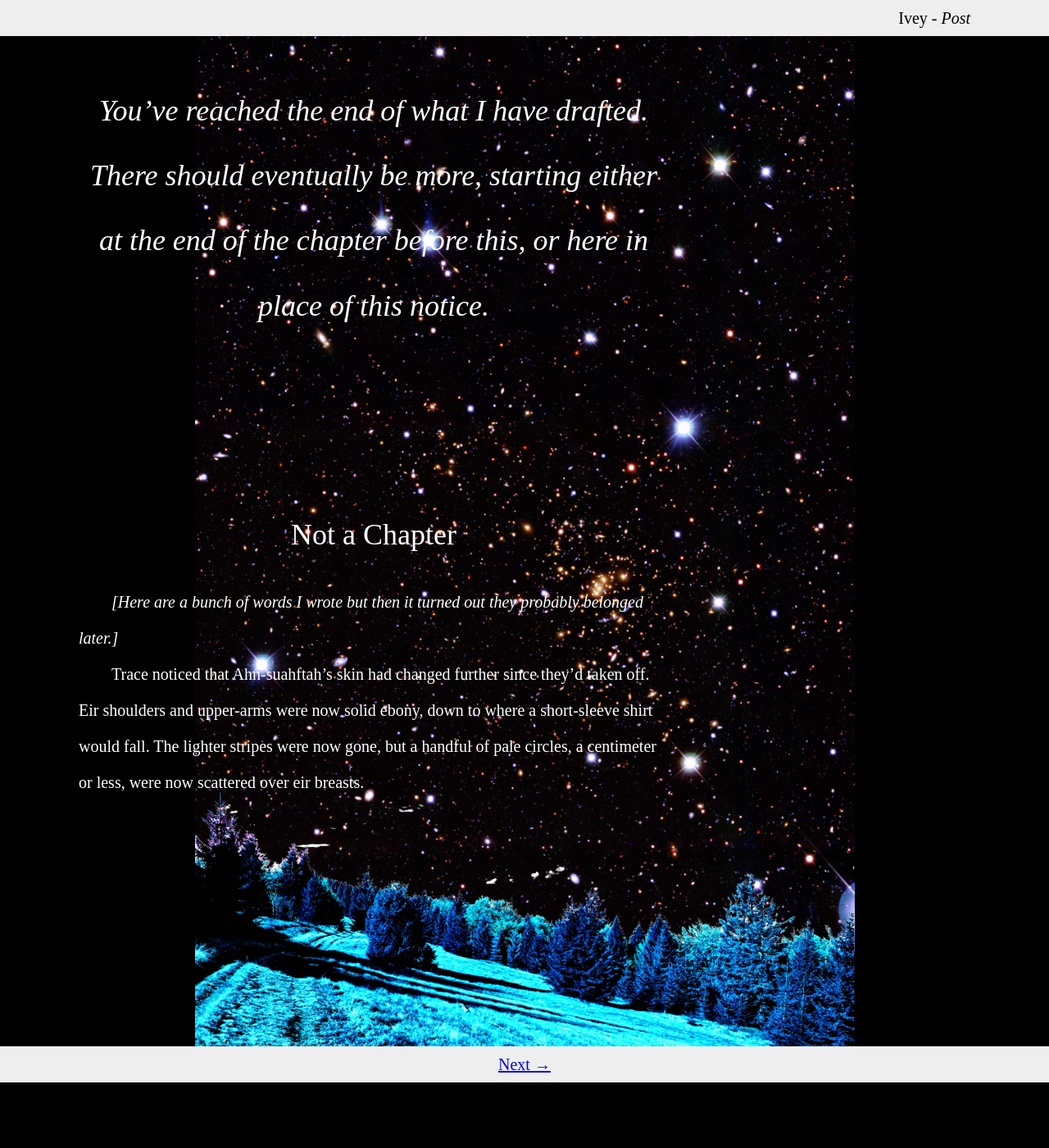
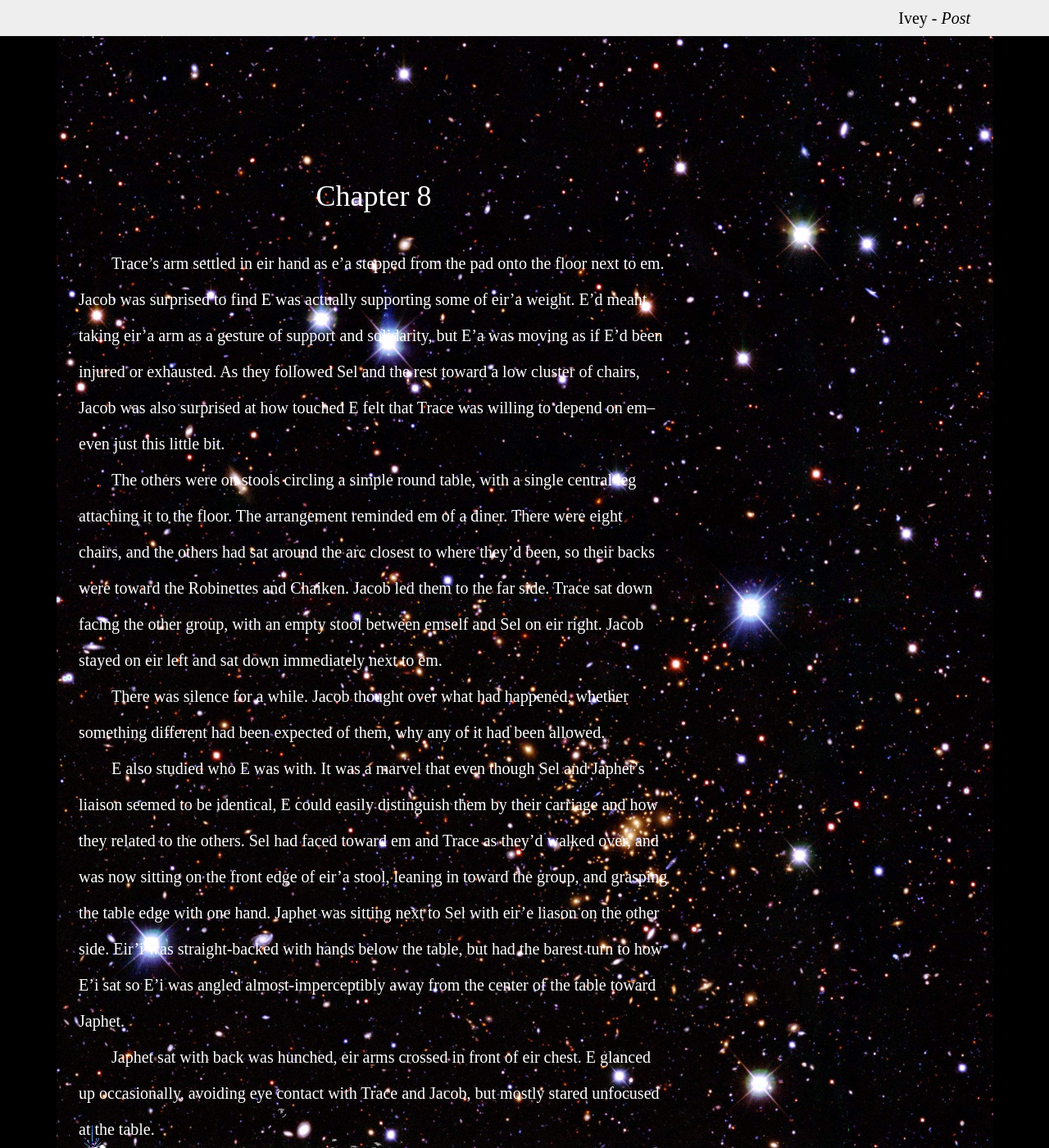
Before and after one commit to gleneivey/post-novel, a Jekyll site: the page built from docs/11.md, in a window 1280 px wide and 1400 px high. Shown: the whole window at 82% size. Built offline with Jekyll 4.4.1, drawn with Linux system fonts in a browser that asks for light colours; our own code applies the rules of GitHub Pages for plain Markdown files; some of the changed text lies outside the part shown.

Commit message:
383 words into Ch. 8

```diff
--- a/docs/11.md
+++ b/docs/11.md
@@ -1,18 +1,48 @@
 ---
 ---
 
-> _You've reached the end of what I have drafted.  There should
-> eventually be more, starting either at the end of the chapter
-> before this, or here in place of this notice._
+
+## Chapter 8
+
+Trace's arm settled in eir hand as e'a stepped from the pad onto the
+floor next to em.  Jacob was surprised to find E was actually
+supporting some of eir'a weight.  E'd meant taking eir'a arm as a
+gesture of support and solidarity, but E'a was moving as if E'd been
+injured or exhausted.  As they followed Sel and the rest toward a low
+cluster of chairs, Jacob was also surprised at how touched E felt that
+Trace was willing to depend on em--even just this little bit.
+
+The others were on stools circling a simple round table, with a single
+central leg attaching it to the floor.  The arrangement reminded em of
+a diner.  There were eight chairs, and the others had sat around the
+arc closest to where they'd been, so their backs were toward the
+Robinettes and Chaiken.  Jacob led them to the far side.  Trace sat
+down facing the other group, with an empty stool between emself and
+Sel on eir right.  Jacob stayed on eir left and sat down immediately
+next to em.
+
+There was silence for a while.  Jacob thought over what had happened,
+whether something different had been expected of them, why any of it
+had been allowed.
+
+E also studied who E was with.  It was a marvel that even though Sel
+and Japhet's liaison seemed to be identical, E could easily
+distinguish them by their carriage and how they related to the others.
+Sel had faced toward em and Trace as they'd walked over, and was now
+sitting on the front edge of eir'a stool, leaning in toward the group,
+and grasping the table edge with one hand.  Japhet was sitting next to
+Sel with eir'e liason on the other side.  Eir'i was straight-backed
+with hands below the table, but had the barest turn to how E'i sat so
+E'i was angled almost-imperceptibly away from the center of the table
+toward Japhet.
+
+Japhet sat with back was hunched, eir arms crossed in front of eir
+chest.  E glanced up occasionally, avoiding eye contact with Trace and
+Jacob, but mostly stared unfocused at the table.
+
+Trace hadn't moved since E'd sat down next to Jacob.  E was leaning
+over the table, propped up with both eir forearms on it.
 
 
-## Not a Chapter
 
-_[Here are a bunch of words I wrote but then it turned out they
-probably belonged later.]_
-
-Trace noticed that Ahn-suahftah's skin had changed further since
-they'd taken off.  Eir shoulders and upper-arms were now solid ebony,
-down to where a short-sleeve shirt would fall.  The lighter stripes
-were now gone, but a handful of pale circles, a centimeter or less,
-were now scattered over eir breasts.
+Lenohjen
```
Also changed, not shown: docs.12.md (added, +18 -0 lines), docs/10.md (+1 -1 lines).
